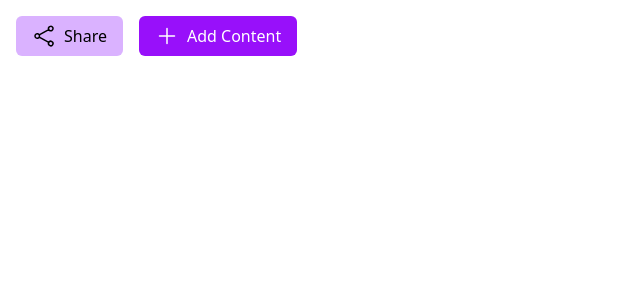
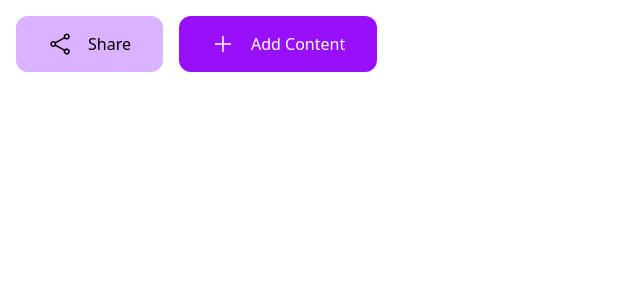
Before and after one commit to veesesh/Peter-Pad, a React (Vite) app in the folder parkerpad-fe/: page / in a window 1280 px wide. Shown: the top 300 px of the page, without its empty margins (0-640 px from the left). Built offline with nearby package versions, Linux system fonts and the light colour scheme.

Commit message:
fix: Flex the title of the Button

```diff
--- a/parkerpad-fe/src/App.tsx
+++ b/parkerpad-fe/src/App.tsx
@@ -12,14 +12,14 @@ function App() {
     startIcon={<ShareIcon size="lg"/>}
     variant="primary"
     title= "Share"
-    size="md"
+    size="lg"
     onClick={() => console.log('clicked')}
     />
 
     <Button
     startIcon={<PlusIcon size = "lg" />}
     variant="secondary"
-    size="md"
+    size="lg"
     title= "Add Content"
     onClick={() => console.log('clicked')}
     />
--- a/parkerpad-fe/src/components/ui/Button.tsx
+++ b/parkerpad-fe/src/components/ui/Button.tsx
@@ -24,8 +24,10 @@ export const Button = (props: ButtonInterface) => {
 
     return <button className = {`${variantStyles[props.variant]} ${defaultStyles} ${sizeStyles[props.size]}`}>
 
-    {props.startIcon? <div className="pr-2">{props.startIcon}</div>: null}
-    {props.title}
+    {props.startIcon? <div className="pr-2 pl-2">{props.startIcon}</div>: null}
+    <div className="pl-2 pr-2">
+                {props.title}
+            </div>
     {props.endIcon}
 
     </button>
```
